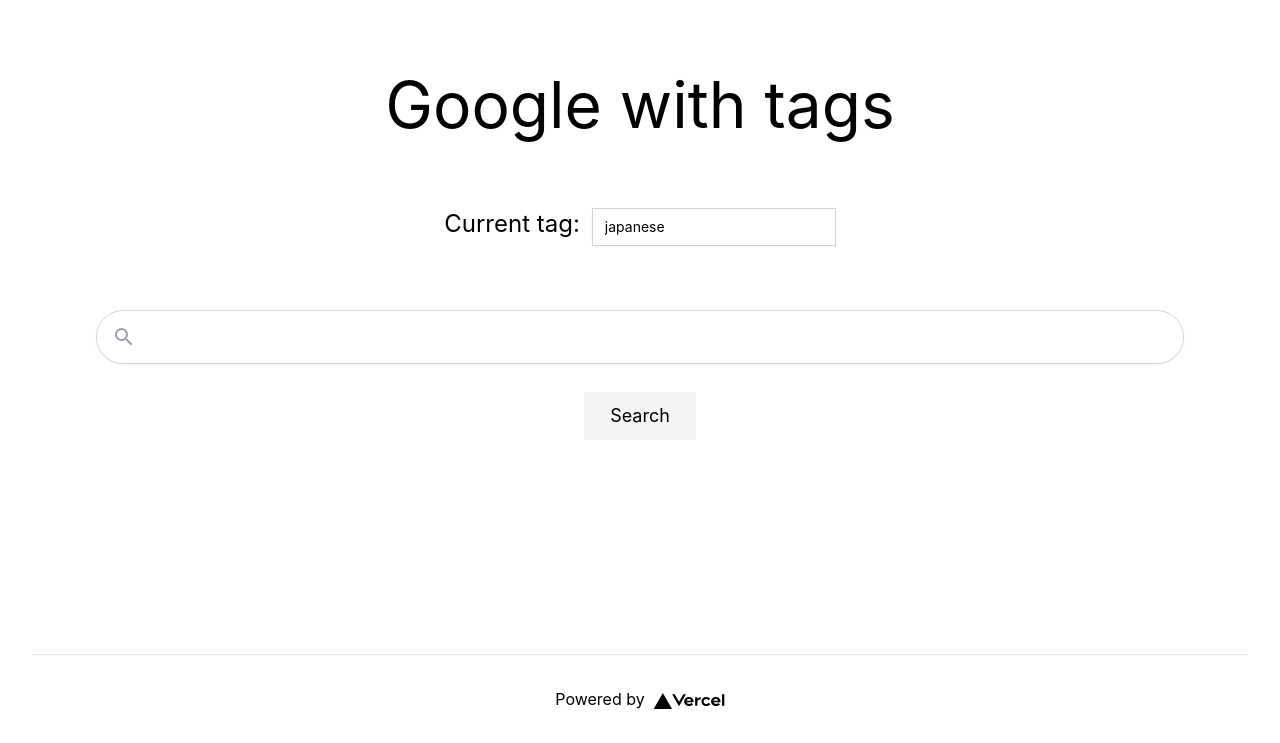
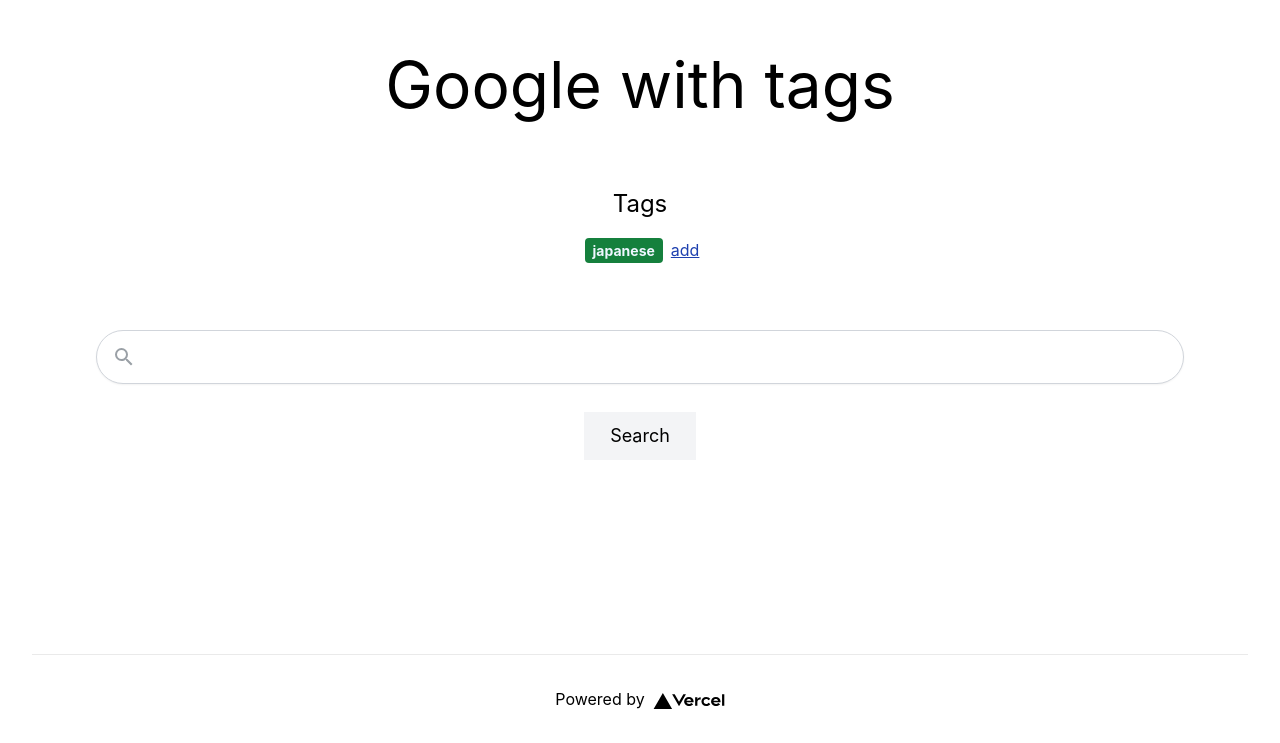
Before and after one commit to danielrobertson/taggle, a Next.js app: page / in a window 1280 px wide. Shown: the part 146-889 px from the top of the page. Built offline with nearby package versions, Linux system fonts and the light colour scheme.

Commit message:
feat: multiple editable badged tags

```diff
--- a/pages/index.tsx
+++ b/pages/index.tsx
@@ -6,12 +6,23 @@
 import classnames from "classnames";
 
 const Home: NextPage = () => {
-  const [tag, setTag] = useState("japanese");
+  const [tags, setTags] = useState(["japanese"]);
   const [query, setQuery] = useState();
+  const [newTag, setNewTag] = useState("");
+  const [editingTags, setEditingTags] = useState(false);
 
   const handleChange = (event: any) => setQuery(event?.target?.value);
 
-  const handleTagChange = (event: any) => setTag(event?.target?.value);
+  const handleNewTagChange = (event: any) => {
+    if (event.key === "Enter" || event.keyCode === 32) {
+      setTags([...tags, newTag]);
+      setNewTag("");
+      setEditingTags(false);
+      return;
+    }
+
+    setNewTag(event?.target?.value);
+  };
 
   const handleKeyDown = (event: any) => {
     if (event.key === "Enter") {
@@ -20,10 +31,13 @@
   };
 
   const onSearch = () => {
-    const encodedParams = encodeURIComponent(`${tag} ${query}`);
+    const encodedParams = encodeURIComponent(`${tags.join(" ")} ${query}`);
     const googleUrl = `https://www.google.com/search?q=${encodedParams}`;
     window.location.href = googleUrl;
   };
+
+  const onAddNewTag = () => setEditingTags(true);
+
   return (
     <div className={styles.container}>
       <Head>
@@ -36,15 +50,37 @@
         <h1 className={styles.title}>Google with tags</h1>
 
         <p className={styles.description}>
-          Current tag:
-          <input
-            className="inline-block placeholder:italic placeholder:text-gray-400 bg-white border border-gray-300 ml-3 py-2 pl-3 pr-3 shadow-sm focus:outline-none focus:border-sky-500 focus:ring-sky-500 focus:ring-1 sm:text-sm"
-            placeholder=""
-            type="text"
-            name="search"
-            value={tag}
-            onChange={handleTagChange}
-          />
+          Tags
+          <div className="mt-2">
+            {tags.map((t) => (
+              <span
+                key={t}
+                className="bg-green-700 text-blue-50 py-1 px-2 rounded text-sm font-bold ml-1"
+              >
+                {t}
+              </span>
+            ))}
+            {editingTags && (
+              <input
+                autoFocus
+                className="inline w-1/3 bg-white border border-gray-300 ml-3 shadow-sm focus:outline-none focus:border-sky-500 focus:ring-sky-500 focus:ring-1 sm:text-sm"
+                placeholder=""
+                type="text"
+                name="tag"
+                value={newTag}
+                onChange={handleNewTagChange}
+                onKeyDown={handleNewTagChange}
+              />
+            )}
+            {!editingTags && (
+              <button
+                className="ml-2 underline text-base text-blue-800"
+                onClick={onAddNewTag}
+              >
+                add
+              </button>
+            )}
+          </div>
         </p>
 
         <label className="relative block min-w-full md:px-16">
```
